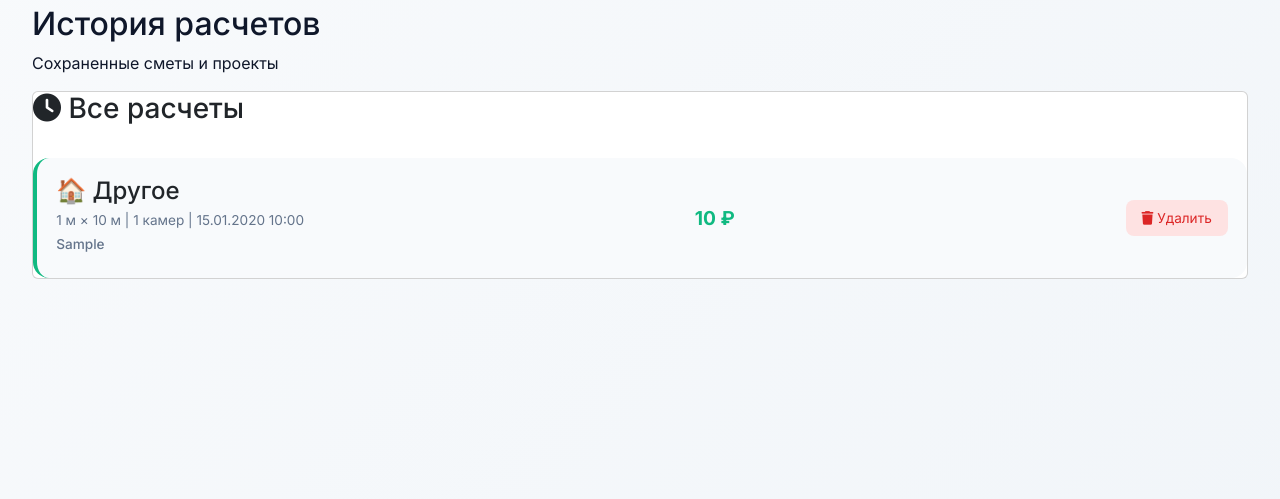
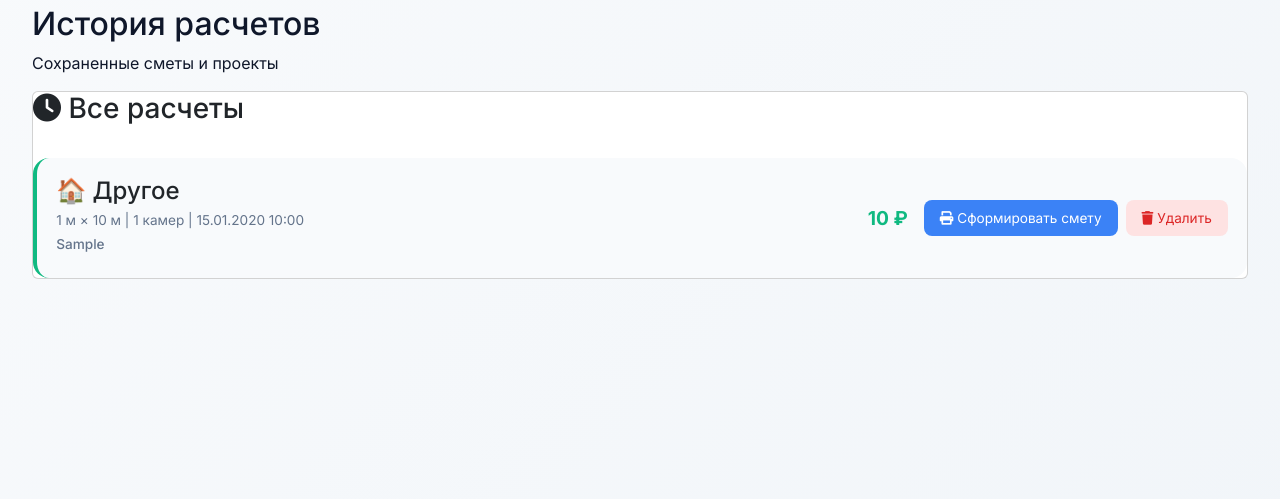
Before and after one commit to FreeKase/diplom, a Flask app: page /history in a window 1280 px wide. Shown: the part 131-630 px from the top of the page. Run offline with Flask 3, Linux system fonts and the light colour scheme; a user stored in the database is signed in; tables that the repository leaves empty hold one stand-in row (values such as "Sample post").

Commit message:
history.html

```diff
--- a/templates/history.html
+++ b/templates/history.html
@@ -32,11 +32,16 @@
                     <div class="history-price">
                         {{ calc.total_price|int }} ₽
                     </div>
-                    <a href="{{ url_for('delete_calculation', id=calc.id) }}"
-                       class="delete-btn"
-                       onclick="return confirm('Удалить этот расчет?')">
-                        <i class="fas fa-trash"></i> Удалить
-                    </a>
+                    <div class="history-actions">
+                        <a href="{{ url_for('print_invoice', calc_id=calc.id) }}" class="print-btn" target="_blank">
+                            <i class="fas fa-print"></i> Сформировать смету
+                        </a>
+                        <a href="{{ url_for('delete_calculation', id=calc.id) }}"
+                           class="delete-btn"
+                           onclick="return confirm('Удалить этот расчет?')">
+                            <i class="fas fa-trash"></i> Удалить
+                        </a>
+                    </div>
                 </div>
                 {% endfor %}
             </div>
@@ -72,6 +77,10 @@
     border-left: 4px solid #10b981;
 }
 
+.history-info {
+    flex: 2;
+}
+
 .history-info h4 {
     margin: 0 0 0.25rem 0;
 }
@@ -92,6 +101,27 @@
     font-weight: 700;
     font-size: 1.2rem;
     color: #10b981;
+    min-width: 100px;
+    text-align: right;
+}
+
+.history-actions {
+    display: flex;
+    gap: 0.5rem;
+}
+
+.print-btn {
+    background: #3b82f6;
+    color: white;
+    text-decoration: none;
+    padding: 0.5rem 1rem;
+    border-radius: 8px;
+    font-size: 0.85rem;
+    transition: all 0.2s;
+}
+
+.print-btn:hover {
+    background: #2563eb;
 }
 
 .delete-btn {
```
